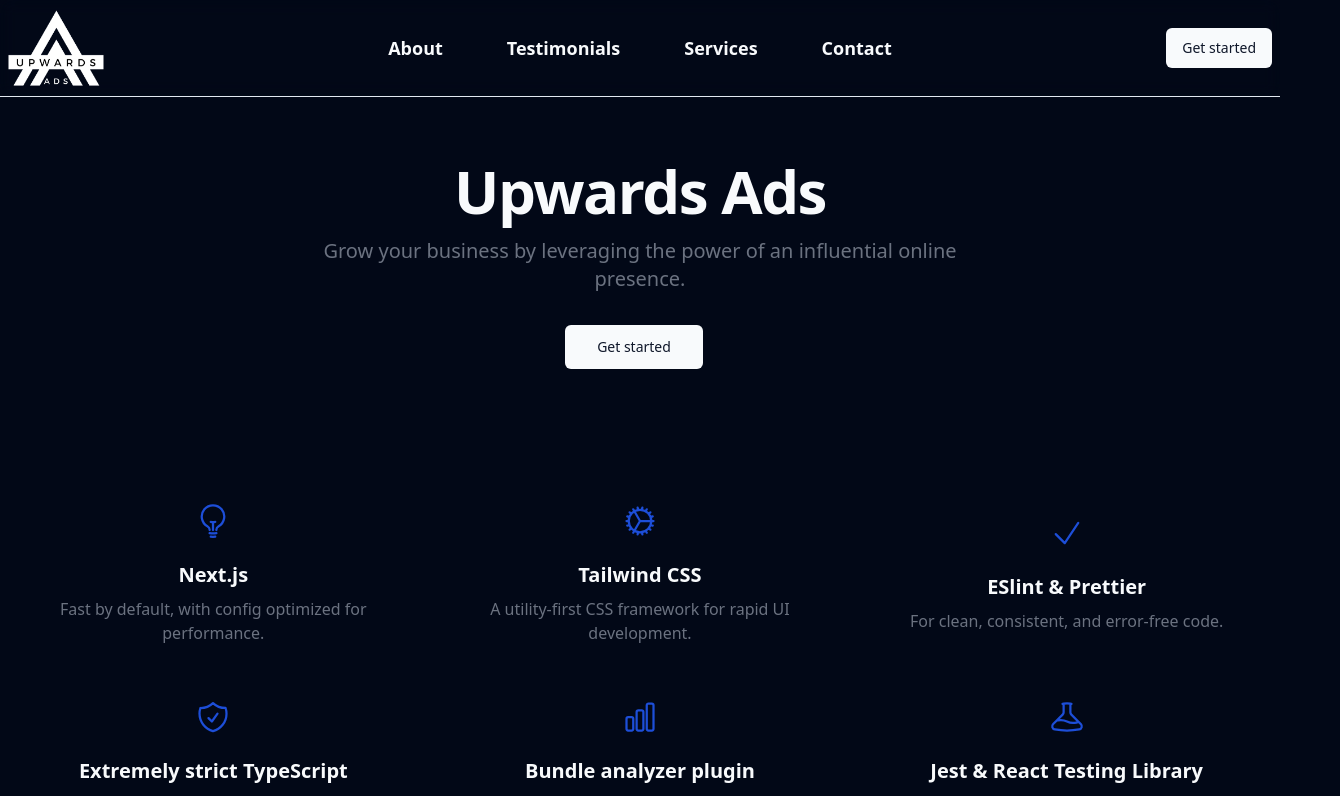
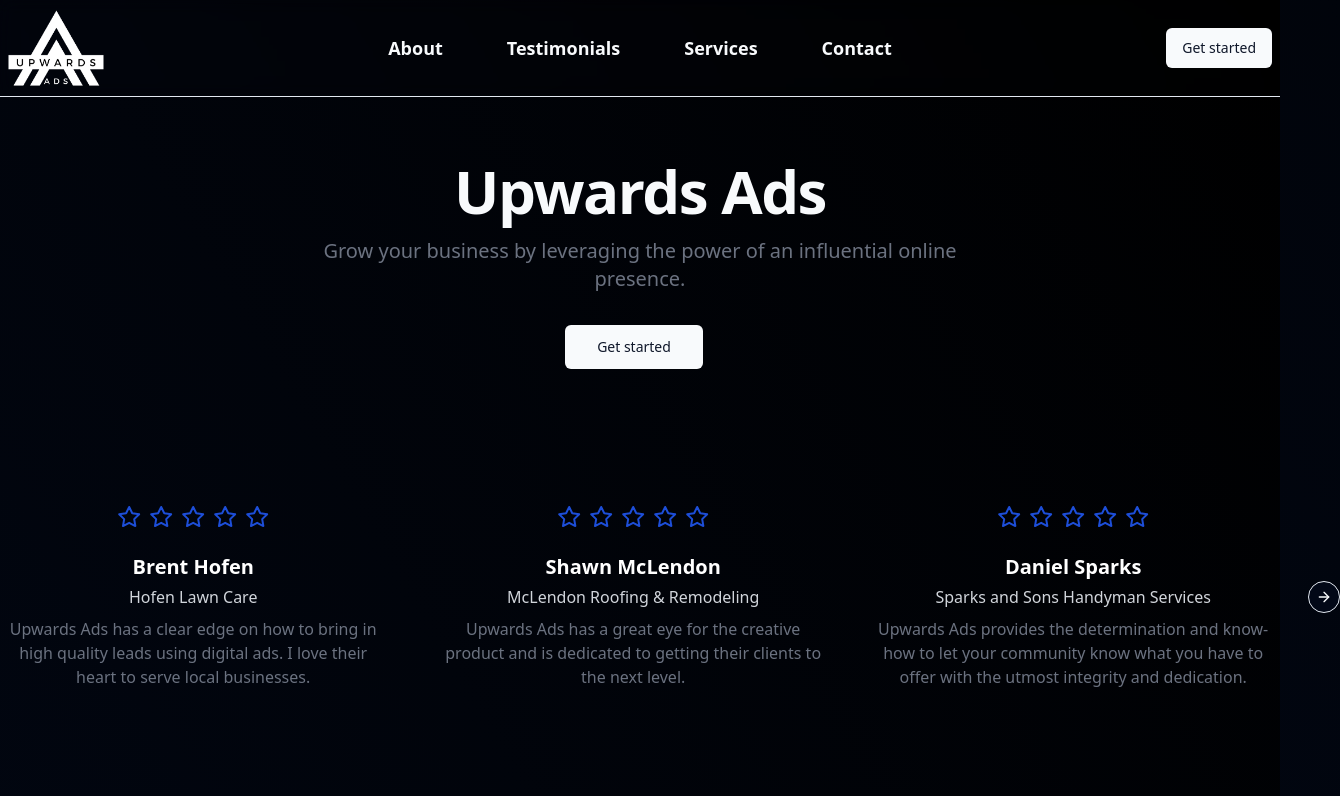
Before and after one commit to johnny-woodtke/upwardsads-website, a Next.js app: page / in a window 1280 px wide. Shown: the top 796 px of the page, 1340 px wide, since content can reach past the window. Built offline with nearby package versions, Linux system fonts and the light colour scheme.

Commit message:
carousel, bg gradient

```diff
--- a/app/layout.tsx
+++ b/app/layout.tsx
@@ -1,13 +1,14 @@
 import { NavigationMenu } from "@/components/NavigationMenu"
+import { MAX_WIDTH_CLASSNAME } from "@/lib/constants"
 import "@/styles/global.css"
 
 export default function RootLayout({ children }: { children: React.ReactNode }) {
   return (
     <html lang="en">
-      <body className="min-h-screen bg-background antialiased">
+      <body className="min-h-screen bg-black bg-gradient-to-tr from-background">
         <NavigationMenu />
         <div className="flex w-full justify-center">
-          <div className="max-w-screen-xl">{children}</div>
+          <div className={MAX_WIDTH_CLASSNAME}>{children}</div>
         </div>
       </body>
     </html>
--- a/app/page.tsx
+++ b/app/page.tsx
@@ -1,10 +1,8 @@
 import { Metadata } from "next"
+import { ReviewCarousel } from "@/components/ReviewCarousel"
 import { Button } from "@/components/ui/button"
+import { DESCRIPTION, TITLE } from "@/lib/constants"
 import { LP_GRID_ITEMS } from "@/lib/data/lp-items"
-
-const TITLE = "Upwards Ads"
-
-const DESCRIPTION = "Grow your business by leveraging the power of an influential online presence."
 
 export const metadata: Metadata = {
   title: TITLE,
@@ -45,6 +43,13 @@ export default function Web() {
           </div>
         </div>
       </section>
+
+      <section className="w-full">
+        <div className="px-4 py-8 sm:py-16 lg:px-6">
+          <ReviewCarousel />
+        </div>
+      </section>
+
       <section className="w-full">
         <div className="px-4 py-8 sm:py-16 lg:px-6">
           <div className="justify-center space-y-8 md:grid md:grid-cols-2 md:gap-12 md:space-y-0 lg:grid-cols-3">
--- a/components/NavigationMenu.tsx
+++ b/components/NavigationMenu.tsx
@@ -2,19 +2,21 @@
 
 import Image from "next/image"
 import Link from "next/link"
-import { useScrollDirection } from "@/components/hooks"
 import { Button } from "@/components/ui/button"
+import { useScrollDirection } from "@/hooks"
+import { MAX_WIDTH_CLASSNAME } from "@/lib/constants"
 import { cn } from "@/lib/utils"
 
 export function NavigationMenu() {
   const isCollapsed = useScrollDirection() === "down"
 
   return (
-    <div className="sticky top-0 flex w-full justify-center border-b backdrop-blur">
+    <div className="sticky top-0 z-40 flex w-full justify-center border-b backdrop-blur">
       <div
         className={cn(
-          "relative flex h-14 w-full max-w-screen-xl items-center justify-center transition-[height] md:h-24",
-          isCollapsed ? "md:h-14" : "md:h-24"
+          "relative flex h-14 w-full items-center justify-center transition-[height] md:h-24",
+          isCollapsed ? "md:h-14" : "md:h-24",
+          MAX_WIDTH_CLASSNAME
         )}
       >
         <Link href="/" className="absolute left-2 top-0 aspect-[1] h-full invert">
--- /dev/null
+++ b/components/ReviewCarousel.tsx
@@ -0,0 +1,45 @@
+"use client"
+
+import Autoplay from "embla-carousel-autoplay"
+import { Star } from "lucide-react"
+import { Carousel, CarouselContent, CarouselItem, CarouselNext, CarouselPrevious } from "@/components/ui/carousel"
+import { REVIEWS } from "@/lib/data/reviews"
+
+export function ReviewCarousel() {
+  return (
+    <Carousel
+      opts={{
+        loop: true,
+      }}
+      plugins={[
+        Autoplay({
+          delay: 5000,
+        }),
+      ]}
+    >
+      <CarouselContent>
+        {REVIEWS.map((review, i) => {
+          const { name, company, review: content, stars } = review
+          return (
+            <CarouselItem key={i} className="basis-1/3 px-6">
+              <div className="flex flex-col items-center justify-center text-center">
+                <div className="mb-4 flex h-10 w-full items-center justify-center rounded-full p-1.5 text-blue-700">
+                  {[...Array(stars)].map((_, i) => (
+                    <Star key={i} className="mx-1" />
+                  ))}
+                </div>
+
+                <h3 className="mb-1 text-xl font-bold text-white">{name}</h3>
+                <h4 className="mb-2 text-gray-300">{company}</h4>
+
+                <p className="mb-2 text-gray-500">{content}</p>
+              </div>
+            </CarouselItem>
+          )
+        })}
+      </CarouselContent>
+      <CarouselPrevious />
+      <CarouselNext />
+    </Carousel>
+  )
+}
--- /dev/null
+++ b/components/ui/carousel.tsx
@@ -0,0 +1,226 @@
+"use client"
+
+import useEmblaCarousel, { type UseEmblaCarouselType } from "embla-carousel-react"
+import { ArrowLeft, ArrowRight } from "lucide-react"
+import * as React from "react"
+
+import { Button } from "@/components/ui/button"
+import { cn } from "@/lib/utils"
+
+type CarouselApi = UseEmblaCarouselType[1]
+type UseCarouselParameters = Parameters<typeof useEmblaCarousel>
+type CarouselOptions = UseCarouselParameters[0]
+type CarouselPlugin = UseCarouselParameters[1]
+
+type CarouselProps = {
+  opts?: CarouselOptions
+  plugins?: CarouselPlugin
+  orientation?: "horizontal" | "vertical"
+  setApi?: (api: CarouselApi) => void
+}
+
+type CarouselContextProps = {
+  carouselRef: ReturnType<typeof useEmblaCarousel>[0]
+  api: ReturnType<typeof useEmblaCarousel>[1]
+  scrollPrev: () => void
+  scrollNext: () => void
+  canScrollPrev: boolean
+  canScrollNext: boolean
+} & CarouselProps
+
+const CarouselContext = React.createContext<CarouselContextProps | null>(null)
+
+function useCarousel() {
+  const context = React.useContext(CarouselContext)
+
+  if (!context) {
+    throw new Error("useCarousel must be used within a <Carousel />")
+  }
+
+  return context
+}
+
+const Carousel = React.forwardRef<HTMLDivElement, React.HTMLAttributes<HTMLDivElement> & CarouselProps>(
+  ({ orientation = "horizontal", opts, setApi, plugins, className, children, ...props }, ref) => {
+    const [carouselRef, api] = useEmblaCarousel(
+      {
+        ...opts,
+        axis: orientation === "horizontal" ? "x" : "y",
+      },
+      plugins
+    )
+    const [canScrollPrev, setCanScrollPrev] = React.useState(false)
+    const [canScrollNext, setCanScrollNext] = React.useState(false)
+
+    const onSelect = React.useCallback((api: CarouselApi) => {
+      if (!api) {
+        return
+      }
+
+      setCanScrollPrev(api.canScrollPrev())
+      setCanScrollNext(api.canScrollNext())
+    }, [])
+
+    const scrollPrev = React.useCallback(() => {
+      api?.scrollPrev()
+    }, [api])
+
+    const scrollNext = React.useCallback(() => {
+      api?.scrollNext()
+    }, [api])
+
+    const handleKeyDown = React.useCallback(
+      (event: React.KeyboardEvent<HTMLDivElement>) => {
+        if (event.key === "ArrowLeft") {
+          event.preventDefault()
+          scrollPrev()
+        } else if (event.key === "ArrowRight") {
+          event.preventDefault()
+          scrollNext()
+        }
+      },
+      [scrollPrev, scrollNext]
+    )
+
+    React.useEffect(() => {
+      if (!api || !setApi) {
+        return
+      }
+
+      setApi(api)
+    }, [api, setApi])
+
+    React.useEffect(() => {
+      if (!api) {
+        return
+      }
+
+      onSelect(api)
+      api.on("reInit", onSelect)
+      api.on("select", onSelect)
+
+      return () => {
+        api?.off("select", onSelect)
+      }
+    }, [api, onSelect])
+
+    return (
+      <CarouselContext.Provider
+        value={{
+          carouselRef,
+          api: api,
+          opts,
+          orientation: orientation || (opts?.axis === "y" ? "vertical" : "horizontal"),
+          scrollPrev,
+          scrollNext,
+          canScrollPrev,
+          canScrollNext,
+        }}
+      >
+        <div
+          ref={ref}
+          onKeyDownCapture={handleKeyDown}
+          className={cn("relative", className)}
+          role="region"
+          aria-roledescription="carousel"
+          {...props}
+        >
+          {children}
+        </div>
+      </CarouselContext.Provider>
+    )
+  }
+)
+Carousel.displayName = "Carousel"
+
+const CarouselContent = React.forwardRef<HTMLDivElement, React.HTMLAttributes<HTMLDivElement>>(
+  ({ className, ...props }, ref) => {
+    const { carouselRef, orientation } = useCarousel()
+
+    return (
+      <div ref={carouselRef} className="overflow-hidden">
+        <div
+          ref={ref}
+          className={cn("flex", orientation === "horizontal" ? "-ml-4" : "-mt-4 flex-col", className)}
+          {...props}
+        />
+      </div>
+    )
+  }
+)
+CarouselContent.displayName = "CarouselContent"
+
+const CarouselItem = React.forwardRef<HTMLDivElement, React.HTMLAttributes<HTMLDivElement>>(
+  ({ className, ...props }, ref) => {
+    const { orientation } = useCarousel()
+
+    return (
+      <div
+        ref={ref}
+        role="group"
+        aria-roledescription="slide"
+        className={cn("min-w-0 shrink-0 grow-0 basis-full", orientation === "horizontal" ? "pl-4" : "pt-4", className)}
+        {...props}
+      />
+    )
+  }
+)
+CarouselItem.displayName = "CarouselItem"
+
+const CarouselPrevious = React.forwardRef<HTMLButtonElement, React.ComponentProps<typeof Button>>(
+  ({ className, variant = "outline", size = "icon", ...props }, ref) => {
+    const { orientation, scrollPrev, canScrollPrev } = useCarousel()
+
+    return (
+      <Button
+        ref={ref}
+        variant={variant}
+        size={size}
+        className={cn(
+          "absolute  h-8 w-8 rounded-full",
+          orientation === "horizontal"
+            ? "-left-12 top-1/2 -translate-y-1/2"
+            : "-top-12 left-1/2 -translate-x-1/2 rotate-90",
+          className
+        )}
+        disabled={!canScrollPrev}
+        onClick={scrollPrev}
+        {...props}
+      >
+        <ArrowLeft className="h-4 w-4" />
+        <span className="sr-only">Previous slide</span>
+      </Button>
+    )
+  }
+)
+CarouselPrevious.displayName = "CarouselPrevious"
+
+const CarouselNext = React.forwardRef<HTMLButtonElement, React.ComponentProps<typeof Button>>(
+  ({ className, variant = "outline", size = "icon", ...props }, ref) => {
+    const { orientation, scrollNext, canScrollNext } = useCarousel()
+
+    return (
+      <Button
+        ref={ref}
+        variant={variant}
+        size={size}
+        className={cn(
+          "absolute h-8 w-8 rounded-full",
+          orientation === "horizontal"
+            ? "-right-12 top-1/2 -translate-y-1/2"
+            : "-bottom-12 left-1/2 -translate-x-1/2 rotate-90",
+          className
+        )}
+        disabled={!canScrollNext}
+        onClick={scrollNext}
+        {...props}
+      >
+        <ArrowRight className="h-4 w-4" />
+        <span className="sr-only">Next slide</span>
+      </Button>
+    )
+  }
+)
+CarouselNext.displayName = "CarouselNext"
+
+export { type CarouselApi, Carousel, CarouselContent, CarouselItem, CarouselPrevious, CarouselNext }
--- /dev/null
+++ b/lib/constants.ts
@@ -0,0 +1,5 @@
+export const MAX_WIDTH_CLASSNAME = "max-w-screen-xl"
+
+export const TITLE = "Upwards Ads"
+
+export const DESCRIPTION = "Grow your business by leveraging the power of an influential online presence."
--- a/package.json
+++ b/package.json
@@ -44,6 +44,8 @@
     "@vercel/otel": "^0.3.0",
     "class-variance-authority": "^0.7.0",
     "clsx": "^2.1.0",
+    "embla-carousel-autoplay": "^8.0.0",
+    "embla-carousel-react": "^8.0.0",
     "lodash": "^4.17.21",
     "lucide-react": "^0.343.0",
     "next": "^14.0.3",
```
Also changed, not shown: hooks/index.ts (renamed from components/hooks/index.ts), hooks/useScrollDirection.tsx (renamed from components/hooks/useScrollDirection.tsx), 1 other file (tests, documents, lock files or other folders).
